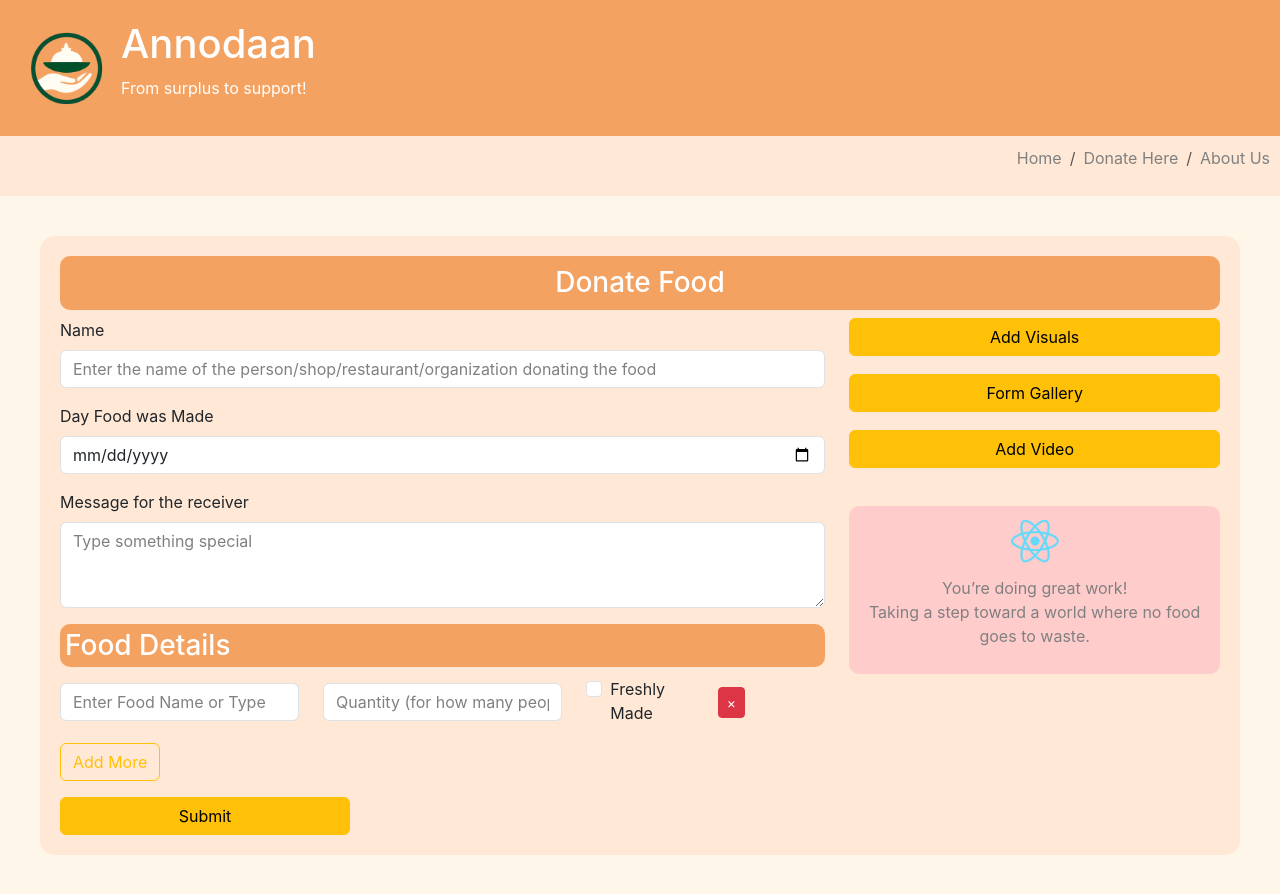
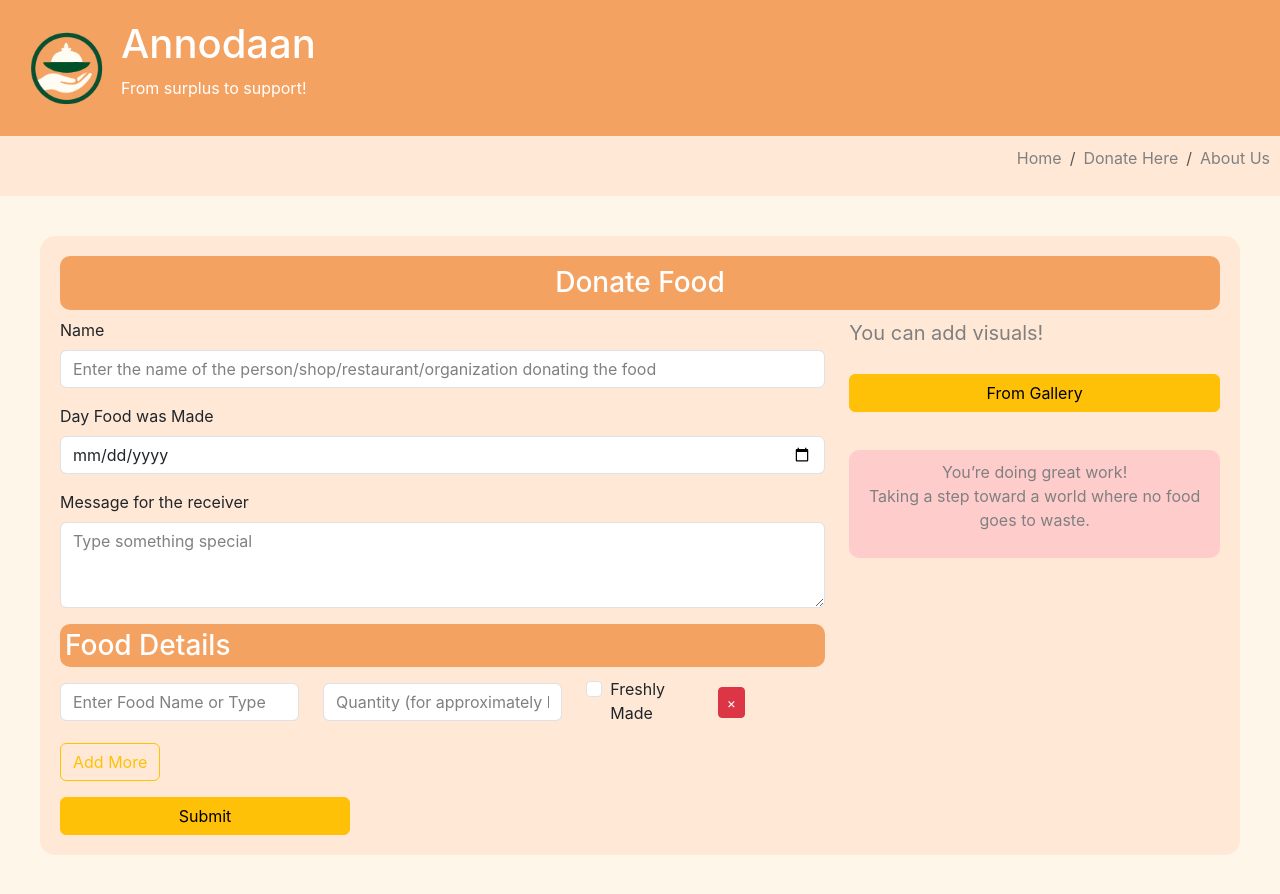
Before and after one commit to mirazumcse20230104130/annodaan, a React (Create React App) app in the folder annodaan/: page /donate-food in a window 1280 px wide. Built offline with nearby package versions, Linux system fonts and the light colour scheme.

Commit message:
6th commit

```diff
--- a/annodaan/src/App.css
+++ b/annodaan/src/App.css
@@ -217,3 +217,7 @@ code {
 .donate-food-page p { /* Targets the Selected Date text */
   color: #808080; /* Gray color */
 }
+
+.add-visuals-text {
+    font-size: 20px; /* Smaller font size on mobile */
+  }
--- a/annodaan/src/DonateFood.js
+++ b/annodaan/src/DonateFood.js
@@ -5,20 +5,11 @@ import { Row, Col, Form, Button, Alert } from 'react-bootstrap';
 const DonateFood = () => {
   const [foodItems, setFoodItems] = useState([{ id: 1, type: '', quantity: '', fresh: false }]);
   const [selectedDate, setSelectedDate] = useState('');
-  const maxItems = 10; // Maximum number of food items
-
-  const handleAddMore = () => {
-    if (foodItems.length >= maxItems) {
-      return; // Prevent adding more items if limit is reached
-    }
-    setFoodItems([...foodItems, { id: foodItems.length + 1, type: '', quantity: '', fresh: false }]);
-  };
-
-  const handleChange = (id, field, value) => {
-    setFoodItems(foodItems.map(item =>
-      item.id === id ? { ...item, [field]: value } : item
-    ));
-  };
+  const [name, setName] = useState('');
+  const [message, setMessage] = useState('');
+  const [submissionStatus, setSubmissionStatus] = useState(null);
+  const [errors, setErrors] = useState({});
+  const maxItems = 10;
 
   const handleDateChange = (e) => {
     const date = new Date(e.target.value);
@@ -27,15 +18,72 @@ const DonateFood = () => {
       const month = String(date.getMonth() + 1).padStart(2, '0');
       const year = date.getFullYear();
       setSelectedDate(`${day}/${month}/${year}`);
+      setErrors((prev) => ({ ...prev, date: '' }));
     } else {
       setSelectedDate('');
     }
   };
 
+  const handleChange = (id, field, value) => {
+    setFoodItems(foodItems.map(item =>
+      item.id === id ? { ...item, [field]: value } : item
+    ));
+    setErrors((prev) => ({ ...prev, [`foodItems.${id}.${field}`]: '' }));
+  };
+
+  const validateForm = () => {
+    const newErrors = {};
+    if (!name.trim()) {
+      newErrors.name = 'Name is required';
+    }
+    if (!selectedDate) {
+      newErrors.date = 'Date is required';
+    }
+    foodItems.forEach((item) => {
+      if (!item.type.trim()) {
+        newErrors[`foodItems.${item.id}.type`] = 'Food name or type is required';
+      }
+      if (!item.quantity.trim()) {
+        newErrors[`foodItems.${item.id}.quantity`] = 'Quantity is required';
+      }
+    });
+    setErrors(newErrors);
+    return Object.keys(newErrors).length === 0;
+  };
+
+  const handleAddMore = () => {
+    if (foodItems.length >= maxItems) {
+      return;
+    }
+    setFoodItems([...foodItems, { id: foodItems.length + 1, type: '', quantity: '', fresh: false }]);
+  };
+
+  const handleSubmit = (e) => {
+    e.preventDefault();
+    if (!validateForm()) {
+      setSubmissionStatus({ type: 'error', message: 'Please fill in all required fields.' });
+      return;
+    }
+    // Log data for now (replace with backend API call later)
+    console.log({ name, message, foodItems, selectedDate });
+    setSubmissionStatus({ type: 'success', message: 'Donation submitted successfully! You can now add more food items.' });
+    setFoodItems([{ id: 1, type: '', quantity: '', fresh: false }]);
+    setSelectedDate('');
+    setName('');
+    setMessage('');
+    setErrors({});
+    e.target.reset();
+  };
+
   return (
     <div className="donate-food-page">
       <h2 className="donate-title">Donate Food</h2>
-      <Form>
+      {submissionStatus && (
+        <Alert variant={submissionStatus.type === 'success' ? 'success' : 'danger'} className="mt-3">
+          {submissionStatus.message}
+        </Alert>
+      )}
+      <Form onSubmit={handleSubmit}>
         <Row>
           <Col md={8}>
             <Form.Group className="mb-3">
@@ -43,7 +91,18 @@ const DonateFood = () => {
               <Form.Control
                 type="text"
                 placeholder="Enter the name of the person/shop/restaurant/organization donating the food"
+                value={name}
+                onChange={(e) => {
+                  setName(e.target.value);
+                  setErrors((prev) => ({ ...prev, name: '' }));
+                }}
+                aria-describedby="name-error"
               />
+              {errors.name && (
+                <p id="name-error" className="text-danger">
+                  {errors.name}
+                </p>
+              )}
             </Form.Group>
 
             <Form.Group className="mb-3">
@@ -52,17 +111,29 @@ const DonateFood = () => {
                 type="date"
                 value={selectedDate ? selectedDate.split('/').reverse().join('-') : ''}
                 onChange={handleDateChange}
+                aria-describedby="date-error"
               />
               {selectedDate && <p>Selected Date: {selectedDate}</p>}
+              {errors.date && (
+                <p id="date-error" className="text-danger">
+                  {errors.date}
+                </p>
+              )}
             </Form.Group>
 
             <Form.Group className="mb-3">
               <Form.Label>Message for the receiver</Form.Label>
-              <Form.Control as="textarea" rows={3} placeholder="Type something special" />
+              <Form.Control
+                as="textarea"
+                rows={3}
+                placeholder="Type something special"
+                value={message}
+                onChange={(e) => setMessage(e.target.value)}
+              />
             </Form.Group>
 
             <h3 className="food-details-title">Food Details</h3>
-            {foodItems.map((item) => (
+            {foodItems.map((item, index) => (
               <Row key={item.id} className="mb-3 align-items-center">
                 <Col md={4}>
                   <Form.Control
@@ -70,15 +141,27 @@ const DonateFood = () => {
                     placeholder="Enter Food Name or Type"
                     value={item.type}
                     onChange={(e) => handleChange(item.id, 'type', e.target.value)}
+                    aria-describedby={`food-type-error-${item.id}`}
                   />
+                  {errors[`foodItems.${item.id}.type`] && (
+                    <p id={`food-type-error-${item.id}`} className="text-danger">
+                      {errors[`foodItems.${item.id}.type`]}
+                    </p>
+                  )}
                 </Col>
                 <Col md={4}>
                   <Form.Control
                     type="text"
-                    placeholder="Quantity (for how many people)"
+                    placeholder="Quantity (for approximately how many people)"
                     value={item.quantity}
                     onChange={(e) => handleChange(item.id, 'quantity', e.target.value)}
+                    aria-describedby={`food-quantity-error-${item.id}`}
                   />
+                  {errors[`foodItems.${item.id}.quantity`] && (
+                    <p id={`food-quantity-error-${item.id}`} className="text-danger">
+                      {errors[`foodItems.${item.id}.quantity`]}
+                    </p>
+                  )}
                 </Col>
                 <Col md={2}>
                   <Form.Check
@@ -93,7 +176,7 @@ const DonateFood = () => {
                     variant="danger"
                     size="sm"
                     onClick={() => setFoodItems(foodItems.filter(i => i.id !== item.id))}
-                    aria-label={`Remove food item ${item.id}`}
+                    aria-label={`Remove food item ${index + 1}`}
                   >
                     ×
                   </Button>
@@ -116,17 +199,12 @@ const DonateFood = () => {
           </Col>
 
           <Col md={4} className="sidebar">
-            <Button variant="warning" className="w-100 mb-2" aria-label="Add visuals to donation">
-              Add Visuals
-            </Button>
-            <Button variant="warning" className="w-100 mb-2" aria-label="View form gallery">
-              Form Gallery
-            </Button>
-            <Button variant="warning" className="w-100 mb-2" aria-label="Add video to donation">
-              Add Video
+            <p className="add-visuals-text">You can add visuals!</p>
+            <Button variant="warning" className="w-100 mb-2" aria-label="View gallery">
+              From Gallery
             </Button>
             <div className="motivation-box">
-              <img src="/logo512.png" alt="Annodaan motivation icon" className="motivation-icon" />
+              <div className="motivation-icon-placeholder"></div>
               <p>You’re doing great work!<br />Taking a step toward a world where no food goes to waste.</p>
             </div>
           </Col>
```
